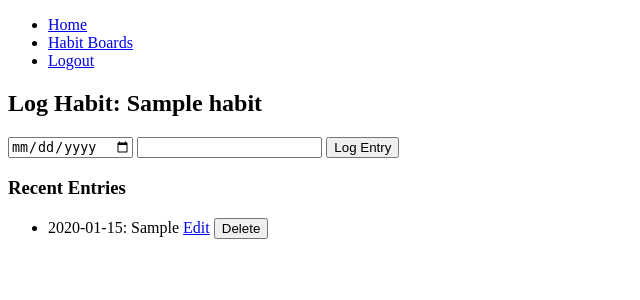
After one commit to WWalker1/Schedule-Optimizer, a Flask app: page /habit/1/log in a window 1280 px wide. The commit adds this page. Shown: the top 300 px of the page, without its empty margins (0-640 px from the left). Run offline with Flask 3, Linux system fonts and the light colour scheme; a user stored in the database is signed in; tables that the repository leaves empty hold one stand-in row (values such as "Sample post").

Commit message:
added habit boards and navigation bar

```diff
--- a/app.py
+++ b/app.py
@@ -70,5 +70,116 @@ def logout():
     flash('Logged out successfully')
     return redirect(url_for('login'))
 
+@app.route('/boards', methods=['GET', 'POST'])
+@login_required
+def boards():
+    if request.method == 'POST':
+        name = request.form['name']
+        description = request.form['description']
+        conn = get_db_connection()
+        conn.execute('INSERT INTO habit_boards (user_id, name, description) VALUES (?, ?, ?)',
+                     (session['user_id'], name, description))
+        conn.commit()
+        conn.close()
+        flash('New board created successfully')
+        return redirect(url_for('boards'))
+
+    conn = get_db_connection()
+    boards = conn.execute('SELECT * FROM habit_boards WHERE user_id = ?', (session['user_id'],)).fetchall()
+    conn.close()
+    return render_template('boards.html', boards=boards)
+
+@app.route('/board/<int:board_id>')
+@login_required
+def view_board(board_id):
+    conn = get_db_connection()
+    board = conn.execute('SELECT * FROM habit_boards WHERE id = ? AND user_id = ?',
+                         (board_id, session['user_id'])).fetchone()
+    habits = conn.execute('SELECT * FROM habits WHERE board_id = ?', (board_id,)).fetchall()
+    conn.close()
+    return render_template('view_board.html', board=board, habits=habits)
+
+@app.route('/board/<int:board_id>/add_habit', methods=['GET', 'POST'])
+@login_required
+def add_habit(board_id):
+    if request.method == 'POST':
+        name = request.form['name']
+        description = request.form['description']
+        frequency = request.form['frequency']
+        variable_type = request.form['variable_type']
+        conn = get_db_connection()
+        conn.execute('INSERT INTO habits (user_id, board_id, name, description, frequency, variable_type) VALUES (?, ?, ?, ?, ?, ?)',
+                     (session['user_id'], board_id, name, description, frequency, variable_type))
+        conn.commit()
+        conn.close()
+        flash('New habit added successfully')
+        return redirect(url_for('view_board', board_id=board_id))
+
+    return render_template('add_habit.html', board_id=board_id)
+
+@app.route('/habit/<int:habit_id>/log', methods=['GET', 'POST'])
+@login_required
+def log_habit(habit_id):
+    conn = get_db_connection()
+    habit = conn.execute('SELECT * FROM habits WHERE id = ? AND user_id = ?',
+                         (habit_id, session['user_id'])).fetchone()
+
+    if request.method == 'POST':
+        date = request.form['date']
+        value = request.form['value']
+        conn.execute('INSERT INTO entries (habit_id, date, value) VALUES (?, ?, ?)',
+                     (habit_id, date, value))
+        conn.commit()
+        flash('Habit logged successfully')
+        return redirect(url_for('view_habit', habit_id=habit_id))
+
+    entries = conn.execute('SELECT * FROM entries WHERE habit_id = ? ORDER BY date DESC', (habit_id,)).fetchall()
+    conn.close()
+    return render_template('log_habit.html', habit=habit, entries=entries)
+
+@app.route('/habit/<int:habit_id>')
+@login_required
+def view_habit(habit_id):
+    conn = get_db_connection()
+    habit = conn.execute('SELECT * FROM habits WHERE id = ? AND user_id = ?',
+                         (habit_id, session['user_id'])).fetchone()
+    entries = conn.execute('SELECT * FROM entries WHERE habit_id = ? ORDER BY date DESC', (habit_id,)).fetchall()
+    conn.close()
+    return render_template('view_habit.html', habit=habit, entries=entries)
+
+@app.route('/entry/<int:entry_id>/edit', methods=['GET', 'POST'])
+@login_required
+def edit_entry(entry_id):
+    conn = get_db_connection()
+    entry = conn.execute('SELECT * FROM entries WHERE id = ?', (entry_id,)).fetchone()
+    habit = conn.execute('SELECT * FROM habits WHERE id = ? AND user_id = ?',
+                         (entry['habit_id'], session['user_id'])).fetchone()
+
+    if request.method == 'POST':
+        value = request.form['value']
+        conn.execute('UPDATE entries SET value = ? WHERE id = ?', (value, entry_id))
+        conn.commit()
+        flash('Entry updated successfully')
+        return redirect(url_for('view_habit', habit_id=habit['id']))
+
+    conn.close()
+    return render_template('edit_entry.html', entry=entry, habit=habit)
+
+@app.route('/entry/<int:entry_id>/delete', methods=['POST'])
+@login_required
+def delete_entry(entry_id):
+    conn = get_db_connection()
+    entry = conn.execute('SELECT * FROM entries WHERE id = ?', (entry_id,)).fetchone()
+    habit = conn.execute('SELECT * FROM habits WHERE id = ? AND user_id = ?',
+                         (entry['habit_id'], session['user_id'])).fetchone()
+
+    conn.execute('DELETE FROM entries WHERE id = ?', (entry_id,))
+    conn.commit()
+    conn.close()
+    flash('Entry deleted successfully')
+    return redirect(url_for('view_habit', habit_id=habit['id']))
+
+
+
 if __name__ == '__main__':
     app.run(debug=True)
--- a/schema.sql
+++ b/schema.sql
@@ -11,12 +11,14 @@ CREATE TABLE users (
 CREATE TABLE habits (
     id INTEGER PRIMARY KEY AUTOINCREMENT,
     user_id INTEGER NOT NULL,
+    board_id INTEGER NOT NULL,
     name TEXT NOT NULL,
     description TEXT,
     frequency TEXT NOT NULL,
     variable_type TEXT NOT NULL,
     created TIMESTAMP NOT NULL DEFAULT CURRENT_TIMESTAMP,
-    FOREIGN KEY (user_id) REFERENCES users (id)
+    FOREIGN KEY (user_id) REFERENCES users (id),
+    FOREIGN KEY (board_id) REFERENCES habit_boards (id)
 );
 
 CREATE TABLE entries (
@@ -26,3 +28,12 @@ CREATE TABLE entries (
     value TEXT NOT NULL,
     FOREIGN KEY (habit_id) REFERENCES habits (id)
 );
+
+CREATE TABLE habit_boards (
+    id INTEGER PRIMARY KEY AUTOINCREMENT,
+    user_id INTEGER NOT NULL,
+    name TEXT NOT NULL,
+    description TEXT,
+    created TIMESTAMP NOT NULL DEFAULT CURRENT_TIMESTAMP,
+    FOREIGN KEY (user_id) REFERENCES users (id)
+);
--- a/templates/base.html
+++ b/templates/base.html
@@ -1,3 +1,4 @@
+<!-- templates/base.html -->
 <!DOCTYPE html>
 <html lang="en">
 <head>
@@ -6,9 +7,22 @@
     <title>Habit Tracker</title>
 </head>
 <body>
+    <nav>
+        <ul>
+            {% if 'user_id' in session %}
+                <li><a href="{{ url_for('index') }}">Home</a></li>
+                <li><a href="{{ url_for('boards') }}">Habit Boards</a></li>
+                <li><a href="{{ url_for('logout') }}">Logout</a></li>
+            {% else %}
+                <li><a href="{{ url_for('login') }}">Login</a></li>
+                <li><a href="{{ url_for('register') }}">Register</a></li>
+            {% endif %}
+        </ul>
+    </nav>
+
     {% with messages = get_flashed_messages() %}
         {% if messages %}
-            <ul>
+            <ul class="flashes">
             {% for message in messages %}
                 <li>{{ message }}</li>
             {% endfor %}
--- /dev/null
+++ b/templates/log_habit.html
@@ -0,0 +1,30 @@
+{% extends "base.html" %}
+
+{% block content %}
+<h2>Log Habit: {{ habit['name'] }}</h2>
+<form method="post">
+    <input type="date" name="date" required>
+    {% if habit['variable_type'] == 'boolean' %}
+    <select name="value">
+        <option value="1">Yes</option>
+        <option value="0">No</option>
+    </select>
+    {% else %}
+    <input type="number" name="value" required>
+    {% endif %}
+    <input type="submit" value="Log Entry">
+</form>
+
+<h3>Recent Entries</h3>
+<ul>
+{% for entry in entries %}
+    <li>
+        {{ entry['date'] }}: {{ entry['value'] }}
+        <a href="{{ url_for('edit_entry', entry_id=entry['id']) }}">Edit</a>
+        <form method="post" action="{{ url_for('delete_entry', entry_id=entry['id']) }}" style="display: inline;">
+            <input type="submit" value="Delete">
+        </form>
+    </li>
+{% endfor %}
+</ul>
+{% endblock %}
```
Also changed, not shown: templates/add_habit.html (added, +20 -0 lines), templates/boards.html (added, +15 -0 lines), templates/edit_entry.html (added, +17 -0 lines), templates/view_boards.html (added, +12 -0 lines), templates/view_habit.html (added, +21 -0 lines), todo.txt (+7 -0 lines), habits.db, 1 other file.
